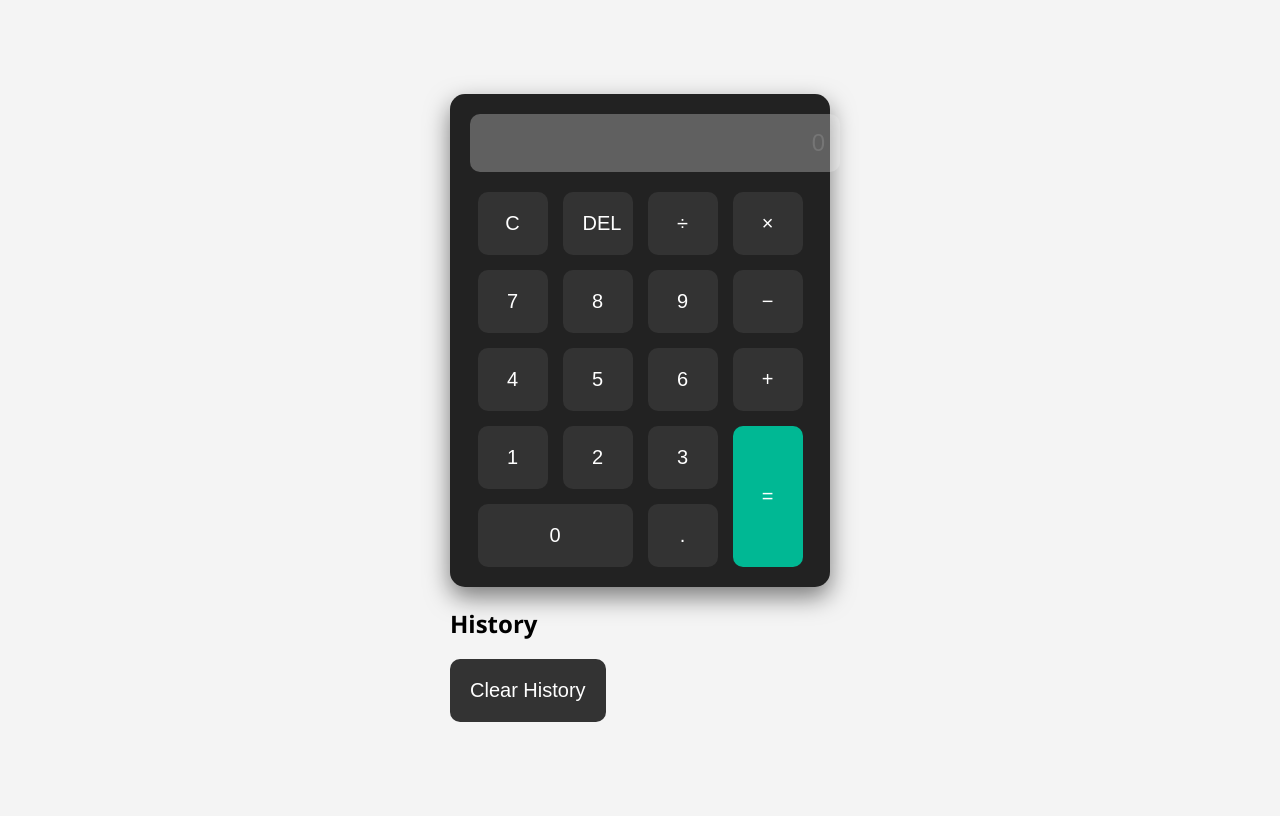
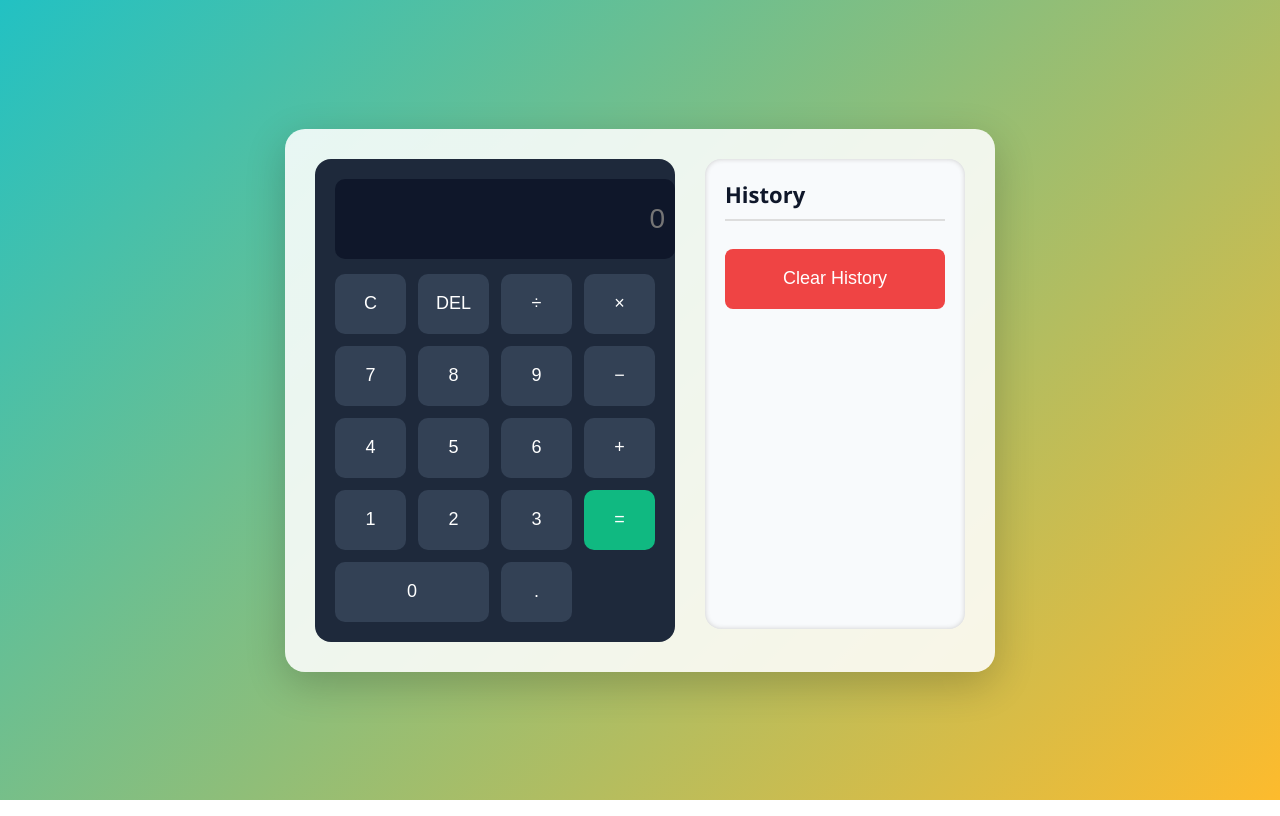
Before and after one commit to hansaprem/HTML, a plain HTML site: page t1.html in a window 1280 px wide. Drawn offline with Linux system fonts and the light colour scheme.

Commit message:
style.css

```diff
--- a/style.css
+++ b/style.css
@@ -1,60 +1,118 @@
 body {
-  background: #f4f4f4;
+  margin: 0;
+  padding: 0;
+  background: linear-gradient(135deg, #22c1c3, #fdbb2d);
+  font-family: 'Segoe UI', sans-serif;
   display: flex;
   justify-content: center;
   align-items: center;
   height: 100vh;
-  font-family: 'Segoe UI', sans-serif;
+}
+
+.container {
+  display: flex;
+  gap: 30px;
+  background-color: #ffffffdd;
+  border-radius: 20px;
+  padding: 30px;
+  box-shadow: 0 12px 40px rgba(0, 0, 0, 0.2);
 }
 
 .calculator {
-  background: #222;
+  background-color: #1e293b;
   padding: 20px;
-  border-radius: 15px;
-  box-shadow: 0 10px 25px rgba(0,0,0,0.5);
+  border-radius: 16px;
+  width: 320px;
 }
 
 #display {
   width: 100%;
-  padding: 15px;
-  font-size: 24px;
+  height: 60px;
+  background-color: #0f172a;
+  color: #ffffff;
+  font-size: 28px;
+  padding: 10px;
   text-align: right;
   border: none;
   border-radius: 10px;
-  margin-bottom: 20px;
+  margin-bottom: 15px;
 }
 
 .buttons {
   display: grid;
-  grid-template-columns: repeat(4, 70px);
-  gap: 15px;
-  justify-content: center;
+  grid-template-columns: repeat(4, 1fr);
+  gap: 12px;
 }
 
 button {
-  padding: 20px;
-  font-size: 20px;
+  height: 60px;
+  font-size: 18px;
   border: none;
   border-radius: 10px;
-  background: #333;
-  color: #fff;
+  background-color: #334155;
+  color: white;
   cursor: pointer;
-  transition: background 0.3s;
+  transition: background-color 0.3s;
 }
 
 button:hover {
-  background: #555;
+  background-color: #475569;
 }
 
-button.equal {
-  background-color: #00b894;
-  grid-row: span 2;
+.equal {
+  background-color: #10b981;
 }
 
-button.equal:hover {
-  background-color: #019875;
+.equal:hover {
+  background-color: #059669;
 }
 
-button.zero {
+.zero {
   grid-column: span 2;
 }
+
+.history {
+  width: 220px;
+  background-color: #f8fafc;
+  border-radius: 16px;
+  padding: 20px;
+  max-height: 430px;
+  overflow-y: auto;
+  box-shadow: inset 0 0 5px #ccc;
+}
+
+.history h2 {
+  margin-top: 0;
+  font-size: 22px;
+  color: #0f172a;
+  border-bottom: 2px solid #ddd;
+  padding-bottom: 10px;
+}
+
+#historyList {
+  list-style: none;
+  padding: 0;
+  margin: 10px 0;
+  font-size: 14px;
+  color: #1e293b;
+}
+
+#historyList li {
+  padding: 6px 0;
+  border-bottom: 1px solid #ddd;
+}
+
+.clear-history {
+  margin-top: 10px;
+  width: 100%;
+  padding: 8px;
+  border: none;
+  border-radius: 8px;
+  background-color: #ef4444;
+  color: white;
+  cursor: pointer;
+}
+
+.clear-history:hover {
+  background-color: #dc2626;
+}
```
